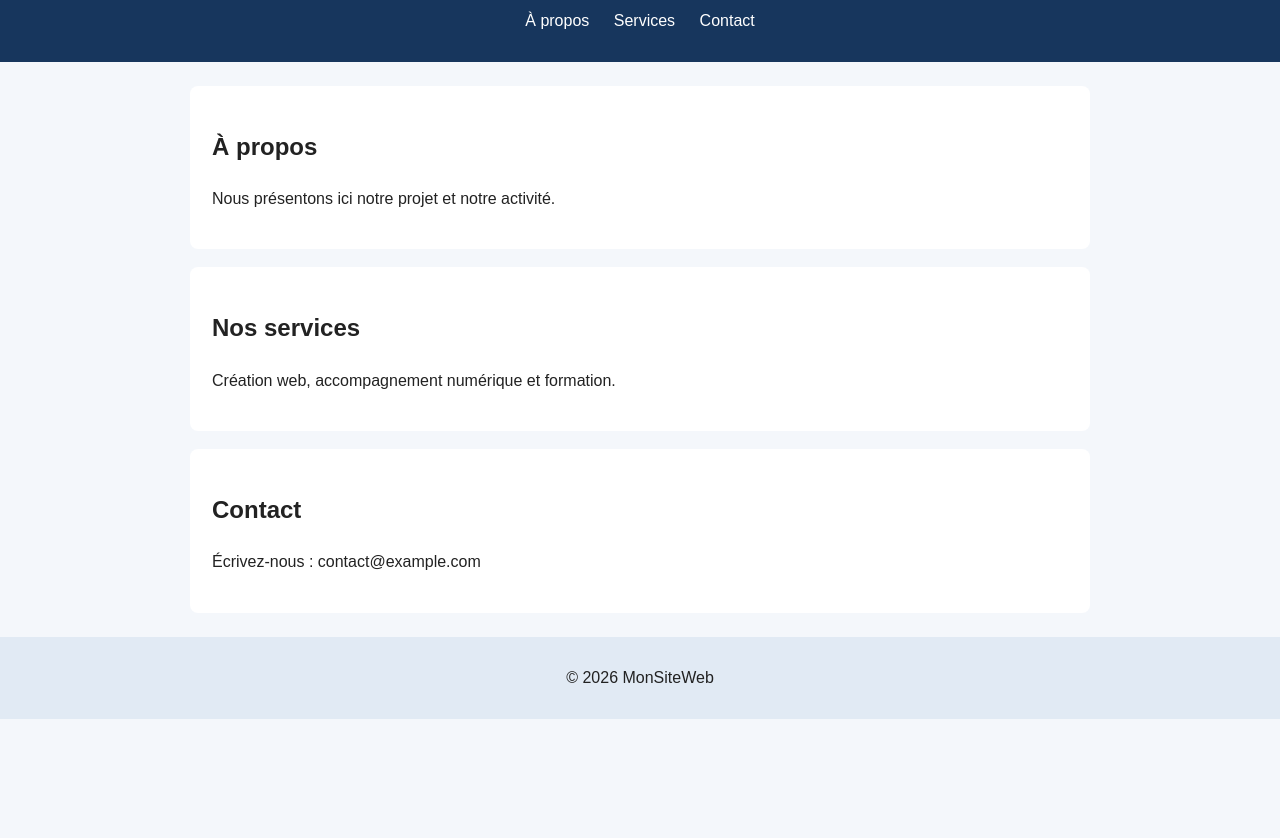
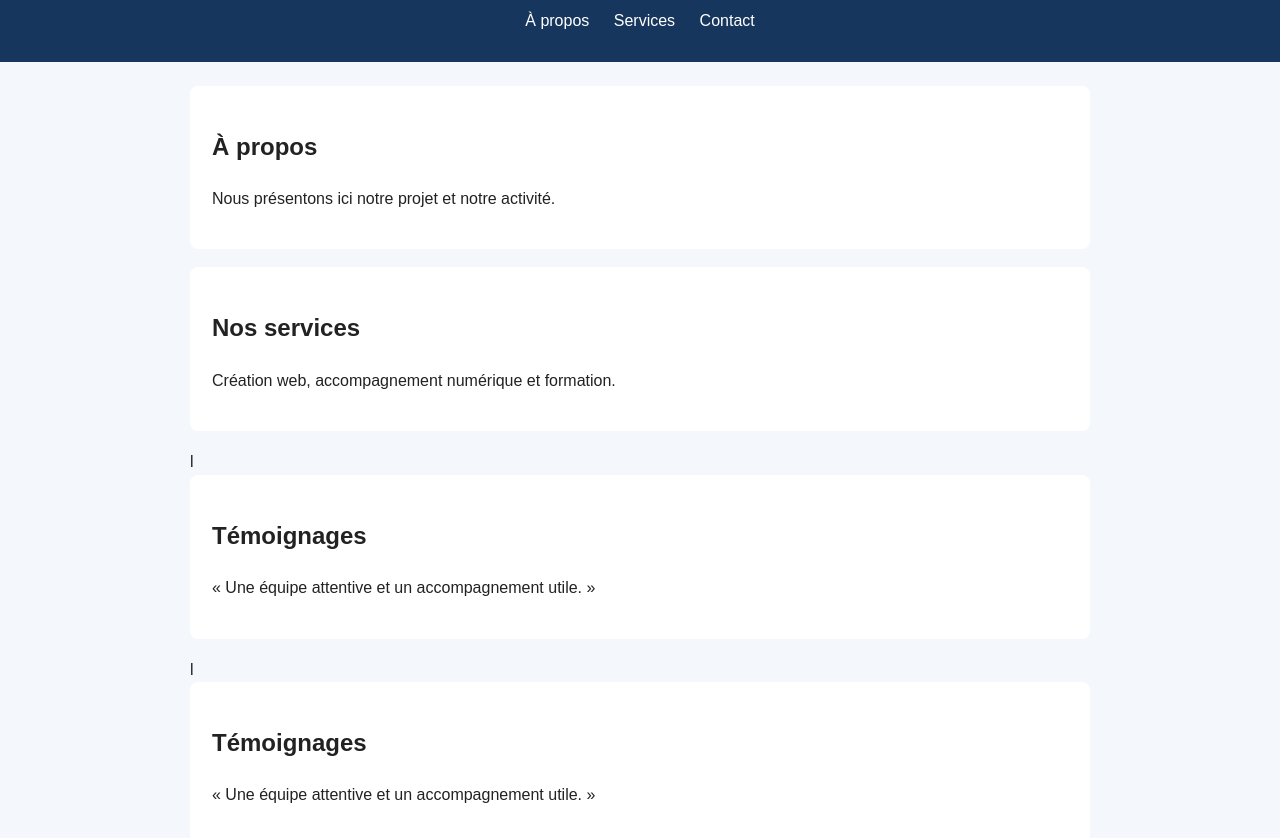
Before and after one commit to loichappi13-art/MONSITEWEB, a plain HTML site: page index.html in a window 1280 px wide. Shown: the part 114-952 px from the top of the page. Before the commit the page ends 833 px from the top, so only its background shows below. Drawn offline with Linux system fonts and the light colour scheme.

Commit message:
feat: ajouter la section temoignages

```diff
--- a/index.html
+++ b/index.html
@@ -23,6 +23,14 @@
     <section id="services">
       <h2>Nos services</h2>
       <p>Création web, accompagnement numérique et formation.</p>
+    </section>l
+    <section id="temoignages">
+      <h2>Témoignages</h2>
+      <p>« Une équipe attentive et un accompagnement utile. »</p>
+    </section>l
+    <section id="temoignages">
+      <h2>Témoignages</h2>
+      <p>« Une équipe attentive et un accompagnement utile. »</p>
     </section>
     <section id="contact">
       <h2>Contact</h2>
```
